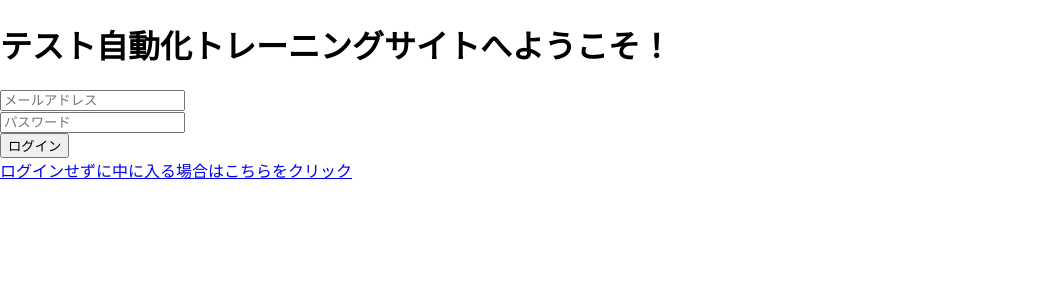
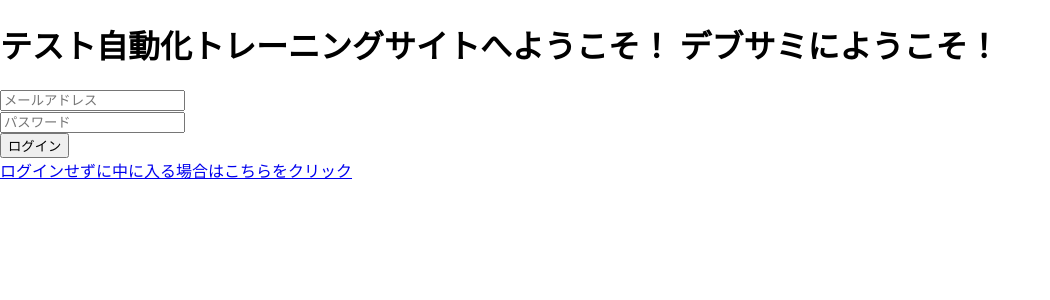
Before and after one commit to daipresents/test-automation-sandbox, a React (Create React App) app: page / in a window 1280 px wide. Shown: the top 300 px of the page, without its empty margins (0-1050 px from the left). Built offline with nearby package versions, Linux system fonts and the light colour scheme.

Commit message:
デブサミ追加

```diff
--- a/src/pages/Home.js
+++ b/src/pages/Home.js
@@ -9,7 +9,7 @@ export default function Home() {
   return (
     <div className="App">
       <div>
-        <h1>テスト自動化トレーニングサイトへようこそ！ </h1>
+        <h1>テスト自動化トレーニングサイトへようこそ！ デブサミにようこそ！</h1>
         <form className="form">
           <input type="text" placeholder="メールアドレス" /><br />
           <input type="password" placeholder="パスワード" /><br />
```
